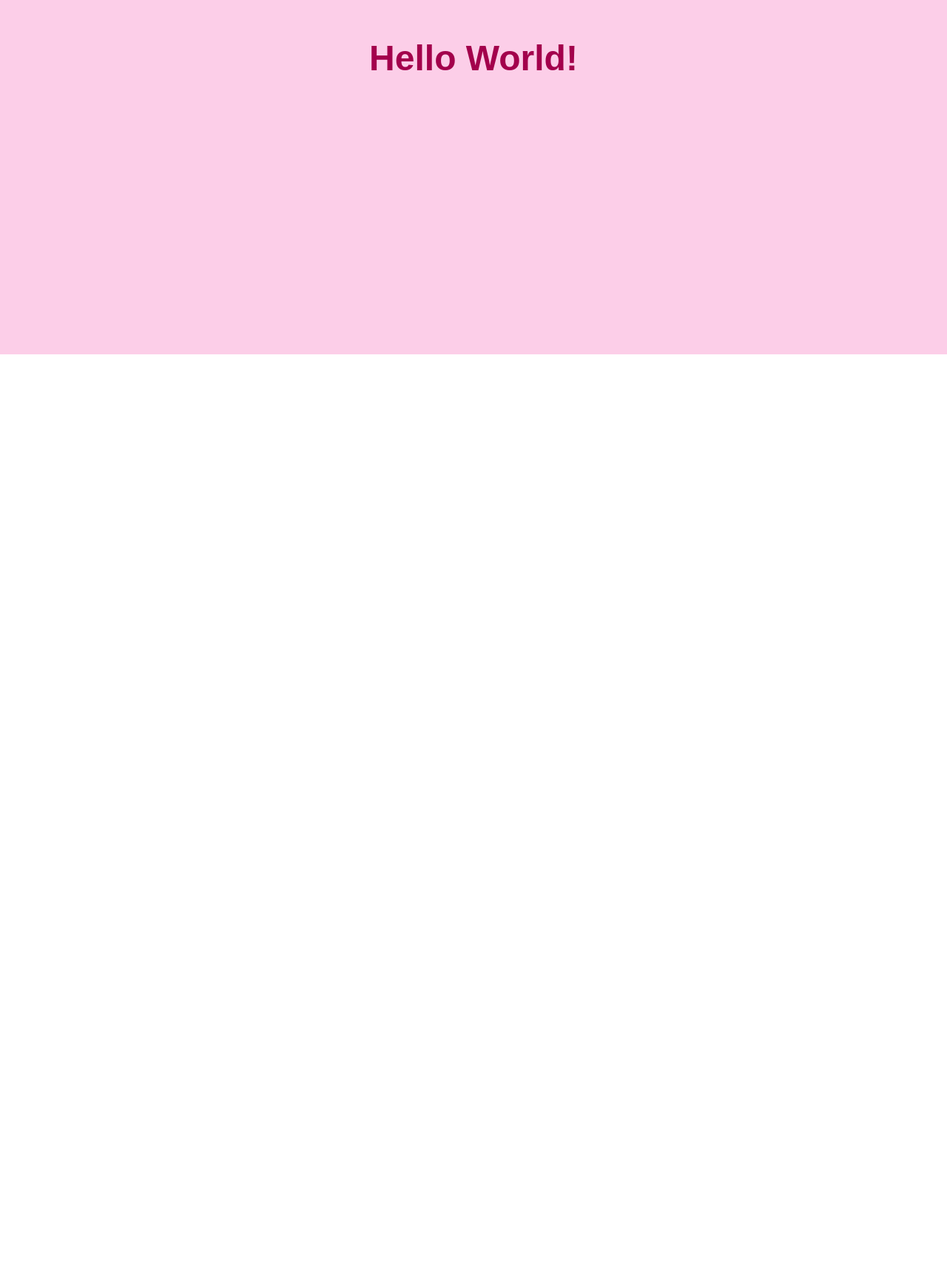
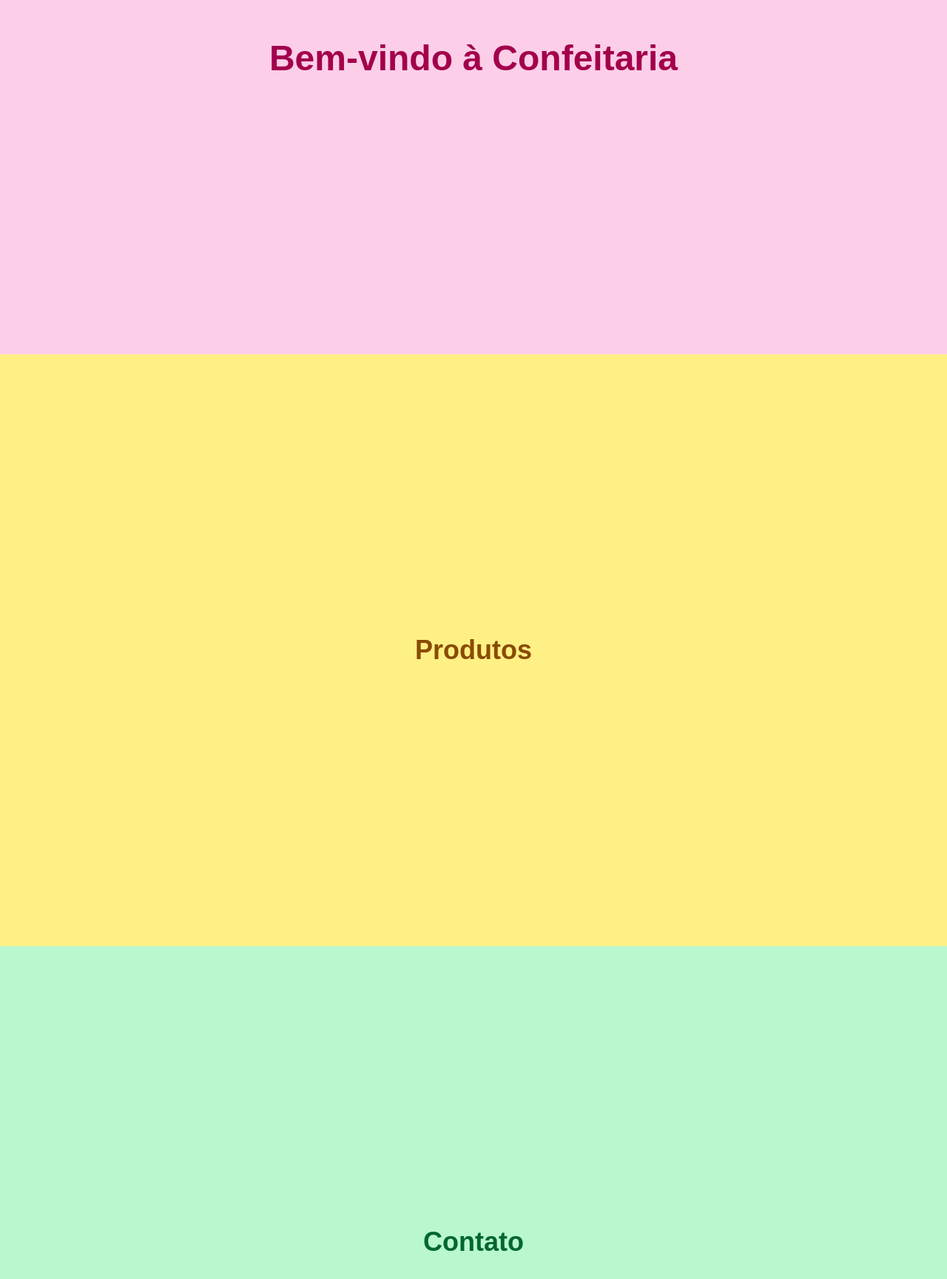
Before and after one commit to BrenoNLps/Confeitaria, a Next.js app: page / in a window 1280 px wide. Shown: the part 321-2050 px from the top of the page at 74% size. Before the commit the page ends 800 px from the top, so only its background shows below. Built offline with nearby package versions, Linux system fonts and the light colour scheme.

Commit message:
feat: add sections

```diff
--- a/app/page.tsx
+++ b/app/page.tsx
@@ -2,10 +2,22 @@ import Image from "next/image";
 
 export default function Home() {
   return (
-    <main className="flex h-screen items-center justify-center bg-pink-200">
-      <h1 className="text-5xl font-bold text-pink-800">
-        Hello World!
-      </h1>
+    <main className="scroll-smooth">
+      {/* Main */}
+      <section className="h-screen w-screen flex items-center justify-center bg-pink-200">
+        <h1 className="text-5xl font-bold text-pink-800">Bem-vindo à Confeitaria</h1>
+      </section>
+
+      {/* Produtos */}
+      <section className="h-screen w-screen flex items-center justify-center bg-yellow-200">
+        <h2 className="text-4xl font-bold text-yellow-800">Produtos</h2>
+      </section>
+
+      {/* Contato */}
+      <section className="h-screen w-screen flex items-center justify-center bg-green-200">
+        <h2 className="text-4xl font-bold text-green-800">Contato</h2>
+      </section>
     </main>
+
   );
 }
```
